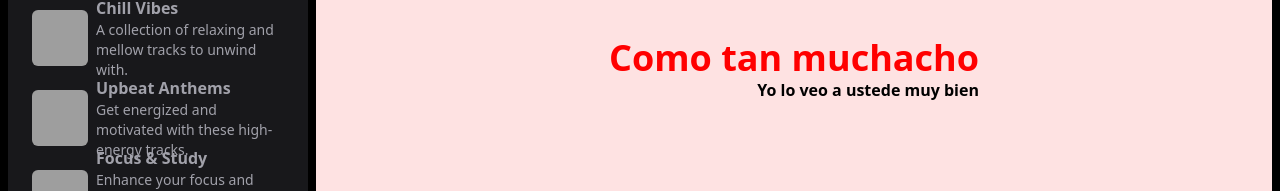
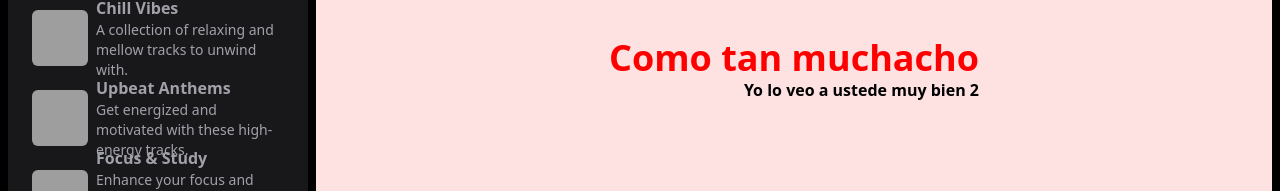
Before and after one commit to joyanedel/svelte-spotify, a SvelteKit app: page / in a window 1280 px wide. Shown: the part 294-485 px from the top of the page. Built offline with nearby package versions, Linux system fonts and the light colour scheme; grey boxes are pictures that could not be loaded.

Commit message:
Retrigger workflow

```diff
--- a/src/routes/+page.svelte
+++ b/src/routes/+page.svelte
@@ -16,7 +16,7 @@
 	<main class="[grid-area:main] bg-red-100 flex flex-col justify-center items-center">
 		<div>
 			<h1 class="text-4xl font-bold animated-colors">Como tan muchacho</h1>
-			<h6 class="text-md font-bold text-right">Yo lo veo a ustede muy bien</h6>
+			<h6 class="text-md font-bold text-right">Yo lo veo a ustede muy bien 2</h6>
 		</div>
 	</main>
 	<footer class="[grid-area:player] bg-zinc-900 flex-1 min-h-[64px]">Player</footer>
```
